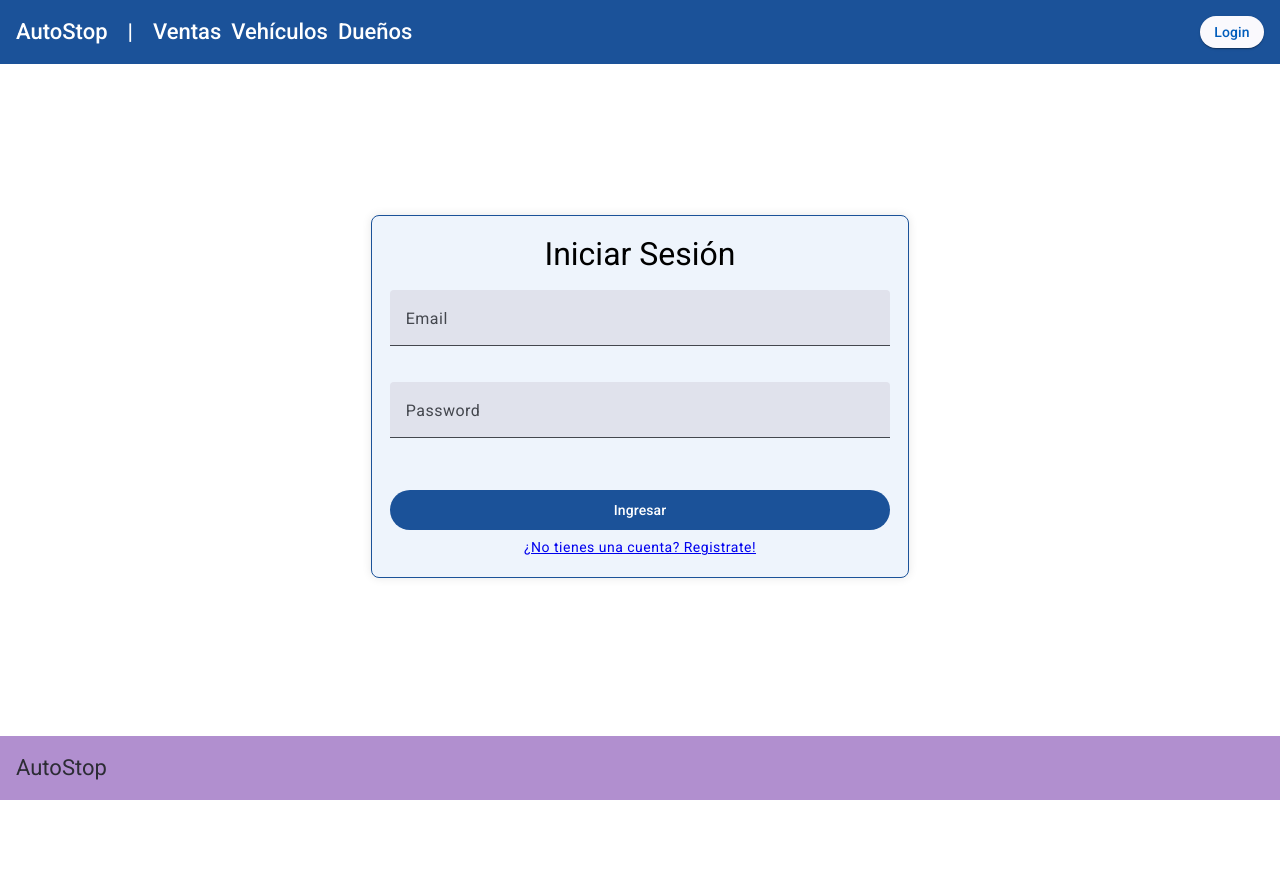
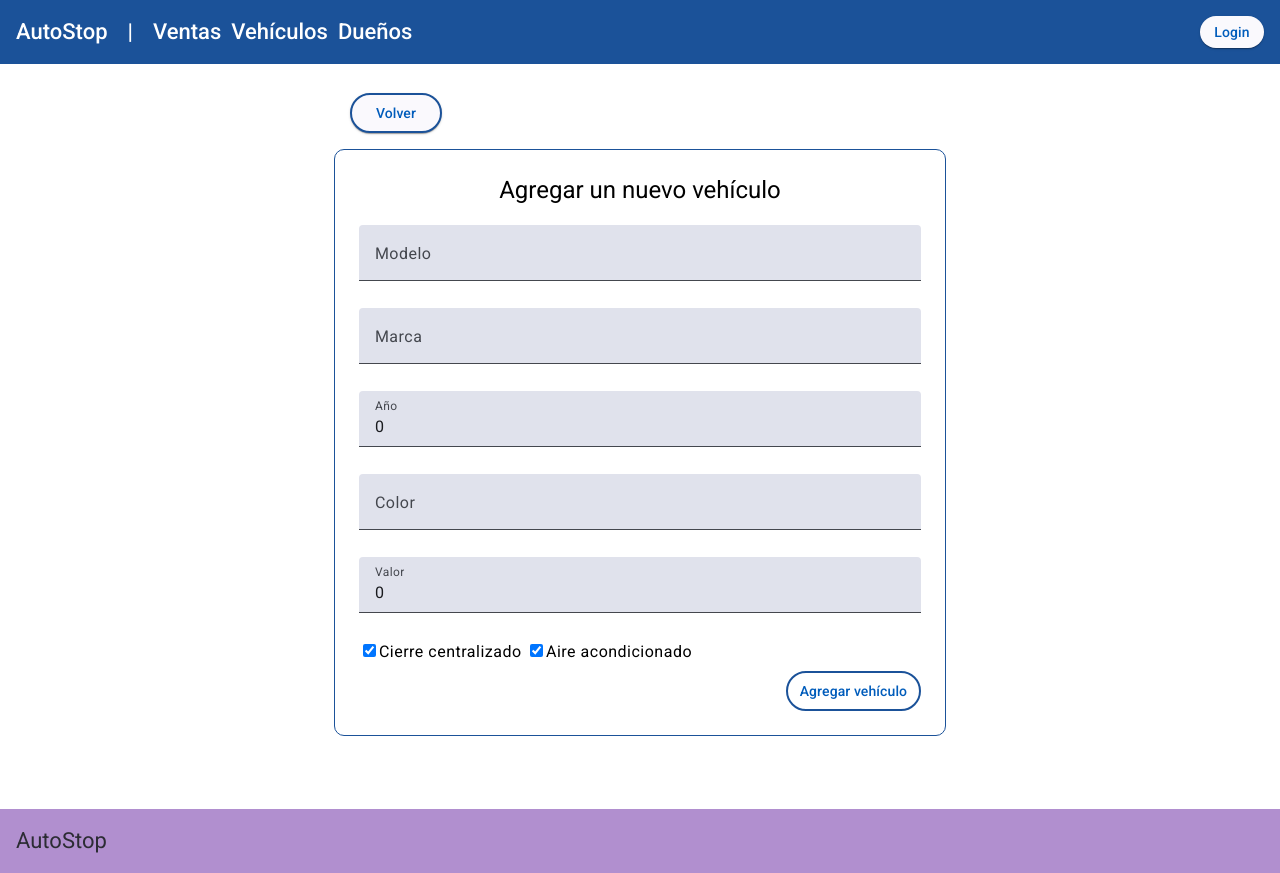
Before and after one commit to dbonomelli/front-end-automotoras, an Angular app: page /autos/create in a window 1280 px wide. Before the commit this address led to /login. Before the commit the page ends 800 px from the top, so only its background shows below. Built offline with nearby package versions, Linux system fonts and the light colour scheme.

Commit message:
edit autos

```diff
--- a/src/app/app.routes.ts
+++ b/src/app/app.routes.ts
@@ -6,11 +6,13 @@ import { VentasComponent } from './pages/ventas/ventas.component';
 import { DuenosComponent } from './pages/duenos/duenos.component';
 import { authGuard } from './auth.guard';
 import { RegisterComponent } from './pages/register/register.component';
+import { EditAutoComponent } from './pages/autos/edit-auto/edit-auto.component';
 
 export const routes: Routes = [
     {path: 'ventas', component: VentasComponent},
     {path: 'autos', component: DashboardComponent},
-    {path: 'autos/create', component: AddAutoComponent, canActivate: [authGuard]},
+    {path: 'autos/create', component: AddAutoComponent},
+    {path: 'autos/edit/:id', component: EditAutoComponent},
     {path: 'vendedores', component: DuenosComponent},
     {path: 'login', component: LoginComponent},
     {path: 'register', component: RegisterComponent}
--- a/src/app/components/inputs/inputs.component.html
+++ b/src/app/components/inputs/inputs.component.html
@@ -28,6 +28,12 @@
             <input type="checkbox" [(ngModel)]="ac">Aire acondicionado
         </section>
         <div style="text-align: right;">
-            <button mat-button (click)="formAction()"> Agregar vehículo</button>
+            <button mat-button (click)="formAction()">
+                @if(isAdd){
+                    Agregar vehículo
+                }@else{
+                    Editar Vehículo
+                }
+            </button>
         </div>
     </div>
--- a/src/app/components/inputs/inputs.component.ts
+++ b/src/app/components/inputs/inputs.component.ts
@@ -1,4 +1,4 @@
-import { Component, Input, model } from '@angular/core';
+import { Component, Input, OnInit, model } from '@angular/core';
 import {MatInputModule} from '@angular/material/input';
 import { MatButtonModule } from '@angular/material/button';
 import { FormsModule } from '@angular/forms';
@@ -14,13 +14,26 @@ import { AutoService } from '../../service/autoService/auto.service';
   templateUrl: './inputs.component.html',
   styleUrl: './inputs.component.scss'
 })
-export class InputsComponent {
+export class InputsComponent implements OnInit{
   @Input() action?:string;
+  @Input() editAuto:any;
   constructor(private autoService:AutoService,  private router:Router,){}
   isAdd:boolean = true;
+  ngOnInit(): void {
+    if(this.editAuto != null){
+      this.id = this.editAuto.idAuto;
+      this.modelo = this.editAuto.modelo;
+      this.marca = this.editAuto.marca;
+      this.anno = this.editAuto.anno;
+      this.color = this.editAuto.color;
+      this.centralizado = this.editAuto.centralizado;
+      this.ac = this.editAuto.ac;
+      this.isAdd = false;
+    }
+  }
+
   auto?:Auto;
-
-  id?:string = '';
+  id:string = '';
   modelo:string = '';
   marca:string = '';
   anno:number = 0;
@@ -33,7 +46,6 @@ export class InputsComponent {
     if(this.action == 'SAVE'){
       this.save();
     }else{
-
       this.edit();
     }
   }
@@ -41,8 +53,26 @@ export class InputsComponent {
 
 
   save(){
+    const id = this.generadorID(8);
     this.auto = {
-      id: this.generadorID(8),
+      idAuto: id,
+      modelo: this.modelo,
+      marca: this.marca,
+      anno: this.anno,
+      color: this.color,
+      valor: this.valor,
+      centralizado: this.centralizado,
+      ac: this.ac,
+      actions: id
+    }
+
+    this.autoService.save(this.auto);
+    this.back();
+  }
+
+  edit(){
+    this.auto = {
+      idAuto: this.id,
       modelo: this.modelo,
       marca: this.marca,
       anno: this.anno,
@@ -51,13 +81,8 @@ export class InputsComponent {
       centralizado: this.centralizado,
       ac: this.ac
     }
-
-    this.autoService.save(this.auto);
+    this.autoService.edit(this.id, this.auto);
     this.back();
-  }
-
-  edit(){
-
   }
 
   back(){
--- a/src/app/components/table/table.component.html
+++ b/src/app/components/table/table.component.html
@@ -9,6 +9,9 @@
                         <mat-icon>person</mat-icon>
                         Mostrar perfil
                       </button>
+                }
+                @case("actions") {
+                    <a mat-button [routerLink]="['/autos/edit', element[data]]"> Ver vehículo</a>
                 }
                 @case("centralizado"){
                     @if(element[data]){
--- a/src/app/components/table/table.component.ts
+++ b/src/app/components/table/table.component.ts
@@ -3,11 +3,12 @@ import { MatTableDataSource, MatTableModule } from '@angular/material/table';
 import { MatIconModule } from '@angular/material/icon';
 import { CurrencyPipe } from '@angular/common';
 import { MatButtonModule } from '@angular/material/button';
+import { RouterLink } from '@angular/router';
 
 @Component({
   selector: 'app-table',
   standalone: true,
-  imports: [MatTableModule, MatIconModule, CurrencyPipe, MatIconModule, MatButtonModule],
+  imports: [MatTableModule, MatIconModule, CurrencyPipe, MatIconModule, MatButtonModule, RouterLink],
   templateUrl: './table.component.html',
   styleUrl: './table.component.scss'
 })
@@ -24,4 +25,8 @@ export class TableComponent {
     console.log(id);
   }
 
+  goToCar(id: any){
+    console.log(id);
+  }
+
 }
--- a/src/app/model/auto.ts
+++ b/src/app/model/auto.ts
@@ -1,5 +1,5 @@
 export class Auto {
-    id?:string;
+    idAuto?:string;
     modelo?:string;
     marca?:string;
     anno?:number;
@@ -7,4 +7,5 @@ export class Auto {
     valor?:number;
     centralizado?:boolean;
     ac?:boolean;
+    actions?:string;
 }
--- /dev/null
+++ b/src/app/pages/autos/edit-auto/edit-auto.component.html
@@ -0,0 +1,5 @@
+<div class="row">
+    <div class="col-md-6">
+        <app-inputs [action]="action" [editAuto]="auto"></app-inputs>
+    </div>
+</div>
--- /dev/null
+++ b/src/app/pages/autos/edit-auto/edit-auto.component.ts
@@ -0,0 +1,26 @@
+import { Component, OnInit } from '@angular/core';
+import { InputsComponent } from '../../../components/inputs/inputs.component';
+import { ActivatedRoute } from '@angular/router';
+import { AutoService } from '../../../service/autoService/auto.service';
+
+@Component({
+  selector: 'app-edit-auto',
+  standalone: true,
+  imports: [InputsComponent],
+  templateUrl: './edit-auto.component.html',
+  styleUrl: './edit-auto.component.scss'
+})
+export class EditAutoComponent implements OnInit {
+
+  constructor(private activatedRoute: ActivatedRoute, private autoService: AutoService ){}
+  auto:any
+  action: string = "EDIT";
+
+  ngOnInit(): void {
+    this.activatedRoute.params.subscribe(params => {
+      this.auto = this.autoService.getAuto(params['id']);
+      console.log(this.auto)
+    })
+  }
+
+}
--- a/src/app/pages/dashboard/dashboard.component.ts
+++ b/src/app/pages/dashboard/dashboard.component.ts
@@ -16,7 +16,7 @@ import { AutoService } from '../../service/autoService/auto.service';
 })
 
 export class DashboardComponent {
-  displayedColumns: string[] = ['modelo', 'marca', 'anno', 'color', 'valor', 'centralizado', 'ac'];
+  displayedColumns: string[] = ['modelo', 'marca', 'anno', 'color', 'valor', 'centralizado', 'ac', 'actions'];
   auto?:Auto[];
 
   constructor(private autoService:AutoService){}
--- a/src/app/service/autoService/auto.service.ts
+++ b/src/app/service/autoService/auto.service.ts
@@ -10,24 +10,26 @@ export class AutoService {
 
   autos:Auto[] = [
     {
-      id: "as5l47SN",
+      idAuto: "as5l47SN",
       modelo: "3",
       marca: "Mazda",
       anno: 2004,
       color: "Azul",
       valor: 10000000,
       centralizado: true,
-      ac: true
+      ac: true,
+      actions: "as5l47SN"
     },
     {
-      id: "a2fl4ASn",
+      idAuto: "a2fl4ASn",
       modelo: "Spark",
       marca: "Chevrolet",
       anno: 2018,
       color: "Rojo",
       valor: 12000000,
       centralizado: true,
-      ac: false
+      ac: false,
+      actions: "a2fl4ASn"
     }
   ];
 
@@ -40,8 +42,8 @@ export class AutoService {
   }
 
   public edit(id: string, auto: Auto){
-    this.autos.filter((a) => {
-      if(a.id === id){
+    this.autos.find((a) => {
+      if(a.idAuto === id){
         a.modelo = auto.modelo,
         a.marca = auto.marca,
         a.color = auto.color,
@@ -53,9 +55,13 @@ export class AutoService {
     })
   }
 
+  public getAuto(id: string){
+    return this.autos.find(auto=>auto.idAuto === id);
+  }
+
   public delete(id: string){
     this.autos.filter((a)=>{
-      if(a.id === id){
+      if(a.idAuto === id){
         this.autos.pop();
       }
     })
```
Also changed, not shown: src/app/pages/autos/edit-auto/edit-auto.component.scss (added), 1 other file (tests, documents, lock files or other folders).
